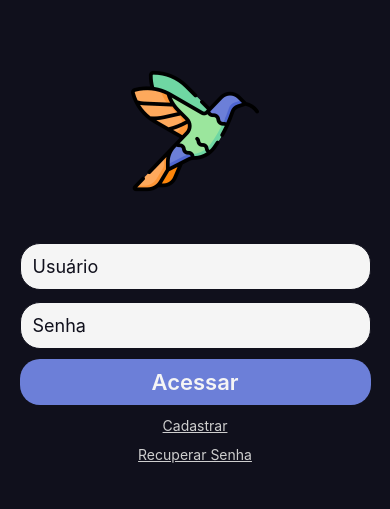
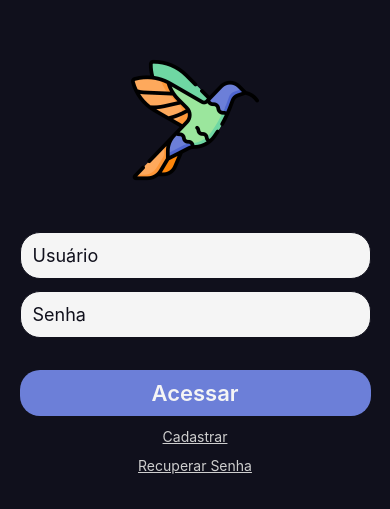
Before and after one commit to pcaldi/login-app, a React Native app: screen / in a window 390 px wide. Shown: the part 157-666 px from the top of the page. Built offline with nearby package versions, Linux system fonts and the light colour scheme.

Commit message:
feat: MarginTop button

```diff
--- a/src/components/Button/styles.ts
+++ b/src/components/Button/styles.ts
@@ -7,7 +7,7 @@ export const styles = StyleSheet.create({
     backgroundColor: '#6c7fd8',
     alignItems: 'center',
     justifyContent: 'center',
-    marginTop: 10,
+    marginTop: 32,
     borderRadius: 20,
   },
   title: {
```
